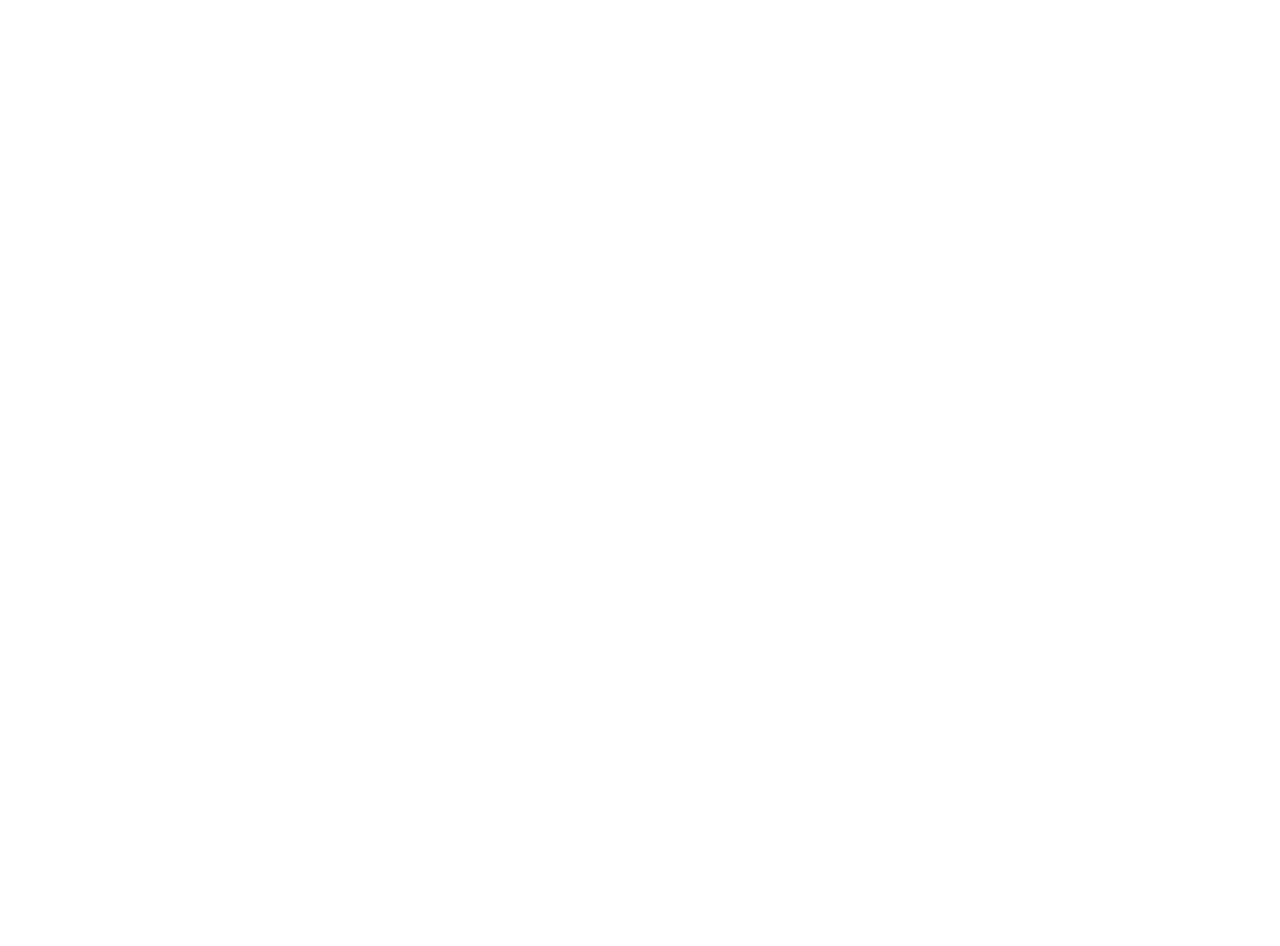
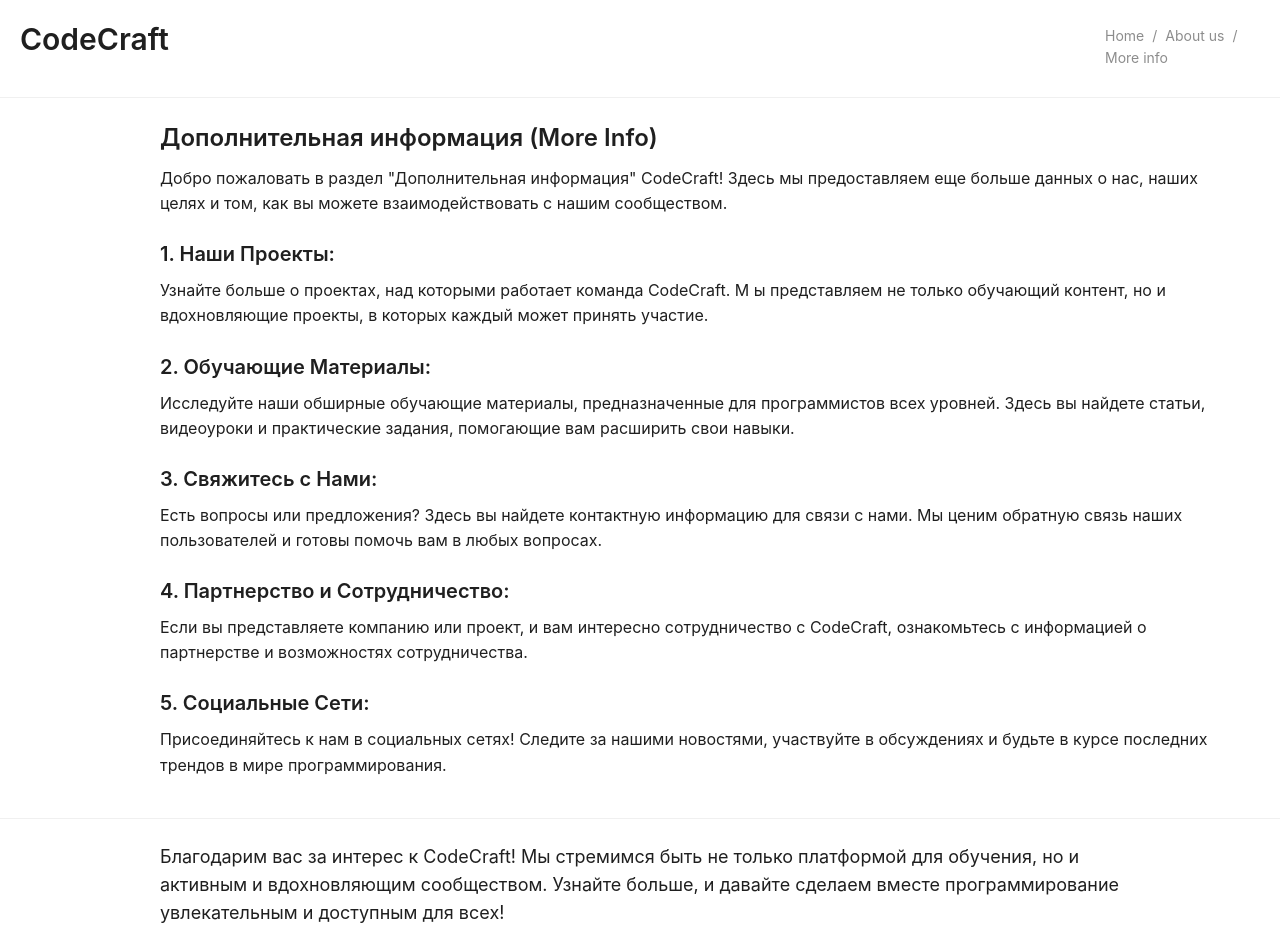
Before and after one commit to AndrewGalkin123/CodeCraft, a React (Create React App) app: page /more-info in a window 1280 px wide. Before the commit the page ends 800 px from the top, so only its background shows below. Built offline with nearby package versions, Linux system fonts and the light colour scheme.

Commit message:
More info page

```diff
--- a/src/components/AbousUsBlock.jsx
+++ b/src/components/AbousUsBlock.jsx
@@ -1,6 +1,6 @@
 import { Row, Col, Divider, Typography, Flex } from "antd"
 
-const { Text, Paragraph, Title } = Typography;
+const {  Paragraph, Title } = Typography;
 
 const AboutUsBlock = ({ image }) => {
     return (
--- /dev/null
+++ b/src/components/MoreInfoBlock.jsx
@@ -0,0 +1,40 @@
+import { Row, Col, Divider, Typography, Flex } from "antd"
+
+const { Paragraph, Title } = Typography;
+
+const MoreInfoBlock = () => {
+    return (
+        <Row>
+            <Divider />
+            <Col md={{ span: 20, offset: 3 }}>
+                <Title level={3}>Дополнительная информация (More Info)</Title>
+                <Paragraph style={{ fontSize: "16px" }}>Добро пожаловать в раздел "Дополнительная информация" CodeCraft!
+                    Здесь мы предоставляем еще больше данных о нас, наших целях и том, как вы можете взаимодействовать с нашим сообществом.</Paragraph>
+                <Title level={4}>1. Наши Проекты:</Title>
+                <Paragraph style={{ fontSize: "16px" }}>Узнайте больше о проектах, над которыми работает команда CodeCraft. М
+                    ы представляем не только обучающий контент, но и вдохновляющие проекты, в которых каждый может принять участие.</Paragraph>
+                <Title level={4}>2. Обучающие Материалы:</Title>
+                <Paragraph style={{ fontSize: "16px" }}>Исследуйте наши обширные обучающие материалы, предназначенные для программистов всех уровней.
+                    Здесь вы найдете статьи, видеоуроки и практические задания, помогающие вам расширить свои навыки.</Paragraph>
+                <Title level={4}>3. Свяжитесь с Нами:</Title>
+                <Paragraph style={{ fontSize: "16px" }}>Есть вопросы или предложения? Здесь вы найдете контактную информацию для связи с нами.
+                    Мы ценим обратную связь наших пользователей и готовы помочь вам в любых вопросах.</Paragraph>
+                <Title level={4}>4. Партнерство и Сотрудничество:</Title>
+                <Paragraph style={{ fontSize: "16px" }}>Если вы представляете компанию или проект, и вам интересно сотрудничество с CodeCraft,
+                    ознакомьтесь с информацией о партнерстве и возможностях сотрудничества.</Paragraph>
+                <Title level={4}>5. Социальные Сети:</Title>
+                <Paragraph style={{ fontSize: "16px" }}>Присоединяйтесь к нам в социальных сетях! Следите за нашими новостями,
+                    участвуйте в обсуждениях и будьте в курсе последних трендов в мире программирования.</Paragraph>
+            </Col>
+            <Divider />
+            <Col md={{ span: 18, offset: 3 }}>
+                <Paragraph style={{ fontSize: "18px" }}>
+                    Благодарим вас за интерес к CodeCraft! Мы стремимся быть не только платформой для обучения, но и активным и
+                    вдохновляющим сообществом. Узнайте больше, и давайте сделаем вместе программирование увлекательным и доступным для всех!
+                </Paragraph>
+            </Col>
+        </Row>
+    )
+}
+
+export default MoreInfoBlock
--- a/src/components/Navigation.jsx
+++ b/src/components/Navigation.jsx
@@ -9,7 +9,7 @@
         title: <a href="/about-us">About us</a>,
     },
     {
-        title: <a href="">More info</a>,
+        title: <a href="/more-info">More info</a>,
     }
 ];
 
--- a/src/pages/MoreInfo.jsx
+++ b/src/pages/MoreInfo.jsx
@@ -1,8 +1,12 @@
-
+import Header from "../components/Header"
+import MoreInfoBlock from "../components/MoreInfoBlock"
 
 const MoreInfo = () => {
     return(
-        <></>
+        <>
+         <Header title="CodeCraft" />
+         <MoreInfoBlock />
+        </>
     )
 }
 
```
